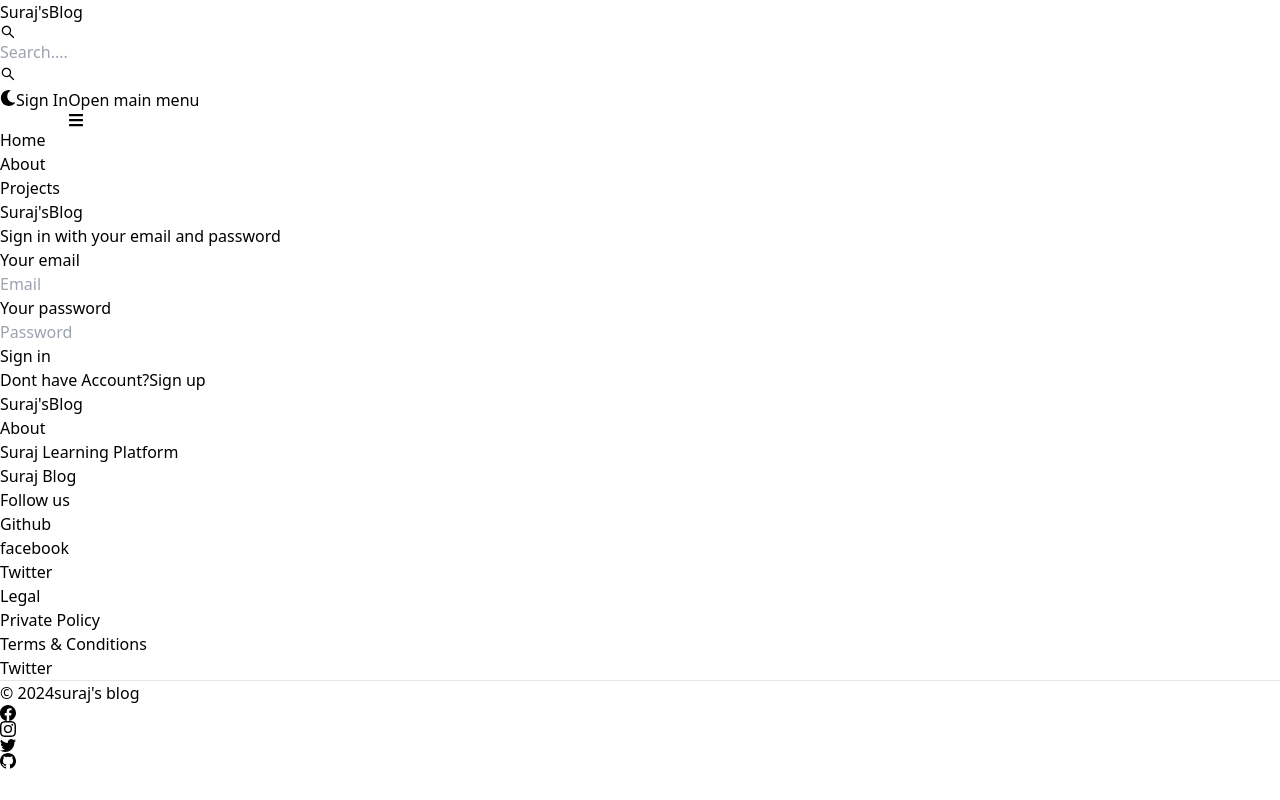
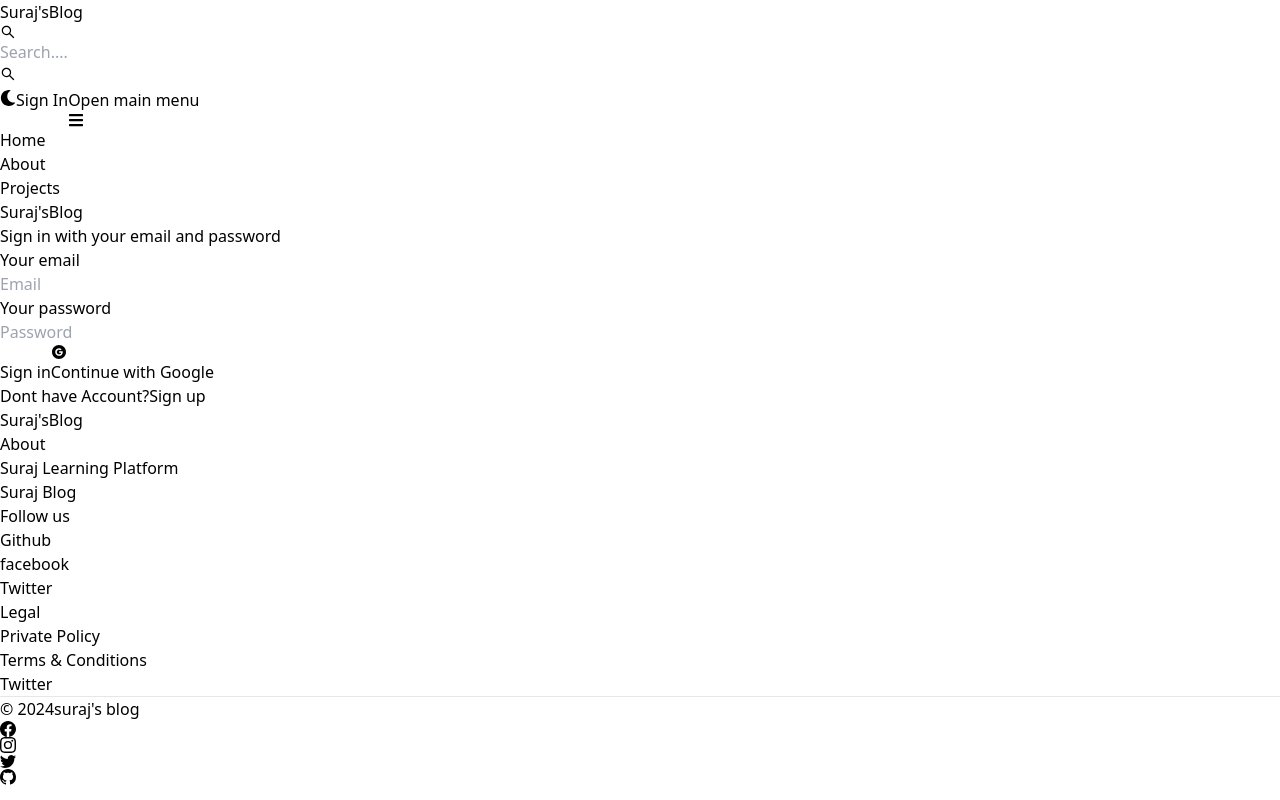
Before and after one commit to sursunpan/blog, a React (Vite) app in the folder client/: page /sign-in in a window 1280 px wide. Built offline with nearby package versions, Linux system fonts and the light colour scheme; no server answers.

Commit message:
google signin

```diff
--- a/client/package.json
+++ b/client/package.json
@@ -11,6 +11,7 @@
   },
   "dependencies": {
     "@reduxjs/toolkit": "^2.1.0",
+    "firebase": "^10.8.0",
     "flowbite": "^2.2.1",
     "flowbite-react": "^0.7.2",
     "react": "^18.2.0",
--- /dev/null
+++ b/client/src/components/Oauth.jsx
@@ -0,0 +1,47 @@
+import { Button } from "flowbite-react";
+import { AiFillGoogleCircle } from "react-icons/ai";
+import { GoogleAuthProvider, signInWithPopup, getAuth } from "firebase/auth";
+import { app } from "../firsbase";
+import { useDispatch } from "react-redux";
+import { signInSuccess } from "../redux/user/userSlice";
+import { useNavigate } from "react-router-dom";
+
+export default function OAuth() {
+  const auth = getAuth(app);
+  const dispatch = useDispatch();
+  const navigate = useNavigate();
+  const handleGoogleClick = async () => {
+    const provider = new GoogleAuthProvider();
+    provider.setCustomParameters({ prompt: "select_account" });
+    try {
+      const resultsFromGoogle = await signInWithPopup(auth, provider);
+      const res = await fetch("/api/auth/google", {
+        method: "POST",
+        headers: { "Content-Type": "application/json" },
+        body: JSON.stringify({
+          name: resultsFromGoogle.user.displayName,
+          email: resultsFromGoogle.user.email,
+          googlePhotoUrl: resultsFromGoogle.user.photoURL,
+        }),
+      });
+      const data = await res.json();
+      if (res.ok) {
+        dispatch(signInSuccess(data));
+        navigate("/");
+      }
+    } catch (error) {
+      console.log(error);
+    }
+  };
+  return (
+    <Button
+      type="button"
+      gradientDuoTone="pinkToOrange"
+      outline
+      onClick={handleGoogleClick}
+    >
+      <AiFillGoogleCircle className="w-6 h-6 mr-2" />
+      Continue with Google
+    </Button>
+  );
+}
--- /dev/null
+++ b/client/src/firsbase.js
@@ -0,0 +1,12 @@
+import { initializeApp } from "firebase/app";
+
+const firebaseConfig = {
+  apiKey: import.meta.env.VITE_FIREBASE_API_KEY,
+  authDomain: "blog-1c27e.firebaseapp.com",
+  projectId: "blog-1c27e",
+  storageBucket: "blog-1c27e.appspot.com",
+  messagingSenderId: "923435536878",
+  appId: "1:923435536878:web:beed08b13024189b237eff",
+};
+
+export const app = initializeApp(firebaseConfig);
--- a/client/src/pages/SignUp.jsx
+++ b/client/src/pages/SignUp.jsx
@@ -1,6 +1,7 @@
 import { Alert, Button, Label, Spinner, TextInput } from "flowbite-react";
 import { useState } from "react";
 import { Link, useNavigate } from "react-router-dom";
+import Oauth from "../components/Oauth";
 
 export default function SignUp() {
   const [formData, setFormData] = useState({});
@@ -102,6 +103,7 @@
                 "Sign up"
               )}
             </Button>
+            <Oauth />
           </form>
           <div className="flex gap-2 text-sm mt-5">
             <span>Have an account?</span>
--- a/client/src/pages/Signin.jsx
+++ b/client/src/pages/Signin.jsx
@@ -7,6 +7,7 @@
   signInStart,
   signInFailure,
 } from "../redux/user/userSlice";
+import Oauth from "../components/Oauth";
 
 export default function SignIn() {
   const [formData, setFormData] = useState({});
@@ -103,6 +104,7 @@
                 "Sign in"
               )}
             </Button>
+            <Oauth />
           </form>
           <div className="flex gap-2 text-sm mt-5">
             <span>Dont have Account?</span>
```
Also changed, not shown: 2 other files (tests, documents, lock files or other folders).
